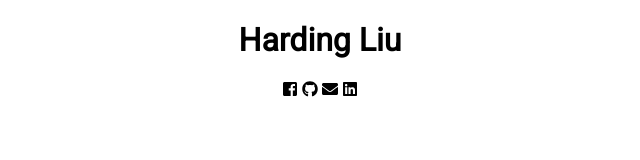
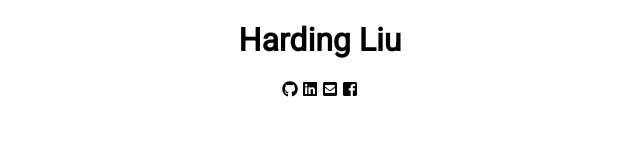
Before and after one commit to hardingliu/hardingliu.github.io, a plain HTML site: page index.html in a window 1280 px wide. Shown: the full height of the page, 320-960 px from the left. Drawn offline with Linux system fonts and the light colour scheme.

Commit message:
Replace email icon with new one

```diff
--- a/index.html
+++ b/index.html
@@ -23,10 +23,10 @@
 
 <div class="heading">
     <h1>Harding Liu</h1>
+    <a href="https://github.com/hardingliu"><img src="images/github.svg" alt="Harding's github"></a>
+    <a href="https://www.linkedin.com/in/zongming-liu/"><img src="images/linkedin.svg" alt="Harding's Linkedin"></a>
+    <a href="mailto:zongmingxliu@gmail.com"><img src="images/envelope-square.svg" alt="Harding's email"></a>
     <a href="https://www.facebook.com/hardingliu"><img src="images/facebook-square.svg" alt="Harding's FB"></a>
-    <a href="https://github.com/hardingliu"><img src="images/github.svg" alt="Harding's github"></a>
-    <a href="mailto:zongmingxliu@gmail.com"><img src="images/envelope.svg" alt="Harding's email"></a>
-    <a href="https://www.linkedin.com/in/zongming-liu/"><img src="images/linkedin.svg" alt="Harding's Linkedin"></a>
 </div>
 
 
```
